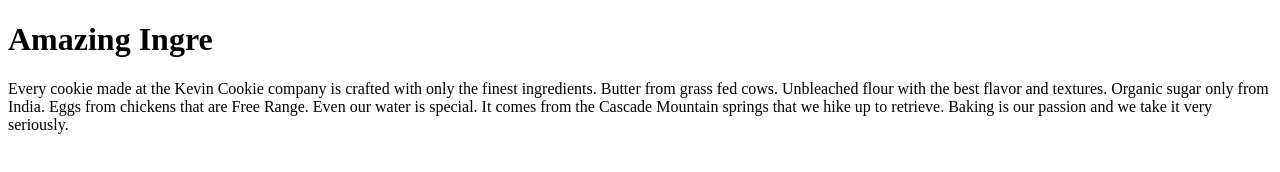
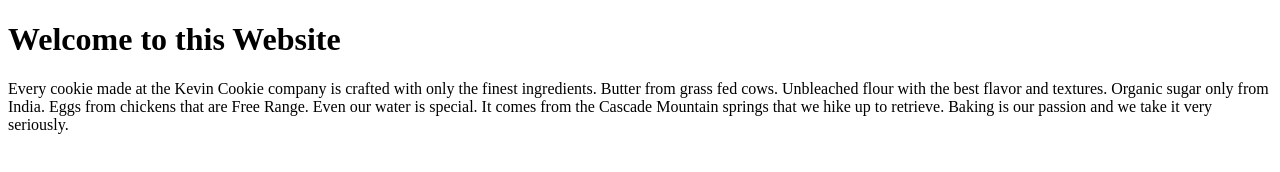
Before and after one commit to Stanbuggy/boogie.ng, a plain HTML site: page index.htm in a window 1280 px wide. Drawn offline with Linux system fonts and the light colour scheme.

Commit message:
Update index.htm

```diff
--- a/index.htm
+++ b/index.htm
@@ -2,7 +2,7 @@
 <html>
 <body>
 
-<h1>Amazing Ingre</h1>
+<h1>Welcome to this Website</h1>
 <p>Every cookie made at the Kevin Cookie company is crafted with only the finest ingredients. Butter from grass fed cows. Unbleached flour with the best flavor and textures. Organic sugar only from India. Eggs from chickens that are Free Range. Even our water is special. It comes from the Cascade Mountain springs that we hike up to retrieve. Baking is our passion and we take it very seriously.</p>
 
 </body>
```
